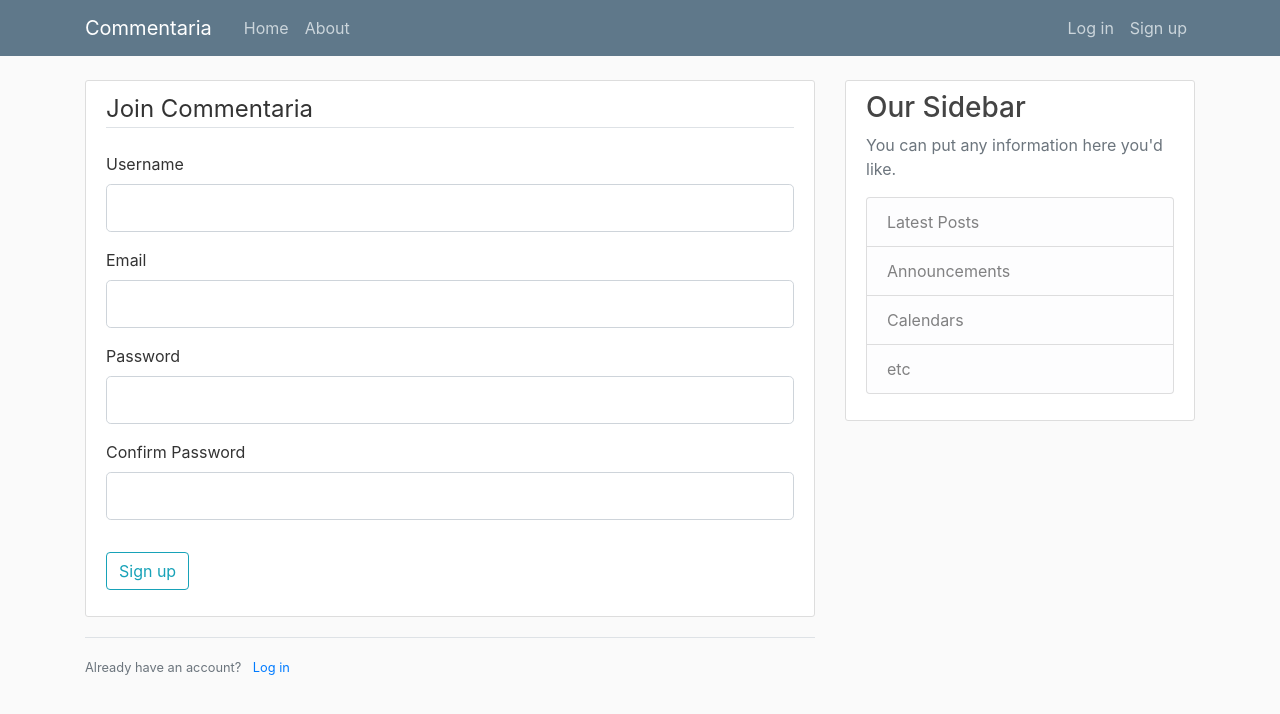
After one commit to WilliamYuhangLee/Commentaria, a Flask app: page /registration in a window 1280 px wide. The commit adds this page. Shown: the top 714 px of the page. Run offline with Flask 2, Linux system fonts and the light colour scheme; some libraries are stand-ins or nearby versions.

Commit message:
Add login, registration page; implement forms

```diff
--- /dev/null
+++ b/forms.py
@@ -0,0 +1,18 @@
+from flask_wtf import FlaskForm
+from wtforms import StringField, PasswordField, SubmitField, BooleanField
+from wtforms.validators import DataRequired, Length, Email, EqualTo
+
+
+class RegistrationForm(FlaskForm):
+    username = StringField("Username", validators=[DataRequired(), Length(min=2, max=30)])
+    email = StringField("Email", validators=[DataRequired(), Email()])
+    password = PasswordField("Password", validators=[DataRequired()])
+    confirm_password = PasswordField("Confirm Password", validators=[DataRequired(), EqualTo("password")])
+    submit = SubmitField("Sign up")
+
+
+class LoginForm(FlaskForm):
+    email = StringField("Email", validators=[DataRequired(), Email()])
+    password = PasswordField("Password", validators=[DataRequired()])
+    remember = BooleanField("Remember me")
+    submit = SubmitField("Log in")
--- /dev/null
+++ b/main.py
@@ -0,0 +1,61 @@
+from flask import Flask, render_template, url_for, flash, redirect
+from forms import RegistrationForm, LoginForm
+import sys
+
+APP_NAME = "Commentaria"
+
+app = Flask(APP_NAME)
+
+app.config["SECRET_KEY"] = "835c9d467dfb46b00af5a442c8c4a90f"
+
+posts = [
+    {
+        "author": "William Lee",
+        "title": "First Post",
+        "content": "First post!",
+        "date_posted": "Jan 1, 2018"
+    },
+    {
+        "author": "William Lee",
+        "title": "Second Post",
+        "content": "Second post!",
+        "date_posted": "Jan 2, 2018"
+    }
+]
+
+
+@app.route("/")
+@app.route("/home")
+def home():
+    return render_template("home.html", posts=posts)
+
+
+@app.route("/about")
+def about():
+    return render_template("about.html", title="About")
+
+
+@app.route("/registration", methods=["GET", "POST"])
+def register():
+    form = RegistrationForm()
+    if form.validate_on_submit():
+        flash(f"Account created for {form.username.data}!", category="success")
+        return redirect(url_for("home"))
+    return render_template("registration.html", title="Join "+APP_NAME, app_name=APP_NAME, form=form)
+
+
+@app.route("/login", methods=["GET", "POST"])
+def login():
+    form = LoginForm()
+    if form.validate_on_submit():
+        # Simulate successful login
+        if form.email.data == "admin@gmail.com" and form.password.data == "admin":
+            flash("You have been logged in!", category="success")
+            return redirect(url_for("home"))
+        else:
+            flash("Login failed. Please check your username and password", category="danger")
+    return render_template("login.html", title="Sign in to "+APP_NAME, app_name=APP_NAME, form=form)
+
+
+if __name__ == "__main__":
+    app.run()
--- a/templates/layout.html
+++ b/templates/layout.html
@@ -28,13 +28,13 @@
                 </button>
                 <div class="collapse navbar-collapse" id="navbarToggle">
                     <div class="navbar-nav mr-auto">
-                        <a class="nav-item nav-link" href="/">Home</a>
-                        <a class="nav-item nav-link" href="/about">About</a>
+                        <a class="nav-item nav-link" href="{{ url_for("home") }}">Home</a>
+                        <a class="nav-item nav-link" href="{{ url_for("about") }}">About</a>
                     </div>
                     <!-- Navbar Right Side -->
                     <div class="navbar-nav">
-                        <a class="nav-item nav-link" href="/login">Login</a>
-                        <a class="nav-item nav-link" href="/register">Register</a>
+                        <a class="nav-item nav-link" href="{{ url_for("login") }}">Log in</a>
+                        <a class="nav-item nav-link" href="{{ url_for("register") }}">Sign up</a>
                     </div>
                 </div>
             </div>
@@ -43,6 +43,15 @@
     <main role="main" class="container">
         <div class="row">
             <div class="col-md-8">
+                {% with messages = get_flashed_messages(with_categories=true) %}
+                    {% if messages %}
+                        {% for category, message in messages %}
+                            <div class="alert alert-{{ category }}">
+                                {{ message }}
+                            </div>
+                        {% endfor %}
+                    {% endif %}
+                {% endwith %}
                 {% block content %}{% endblock %}
             </div>
             <div class="col-md-4">
--- /dev/null
+++ b/templates/registration.html
@@ -0,0 +1,73 @@
+{% extends "layout.html" %}
+{% block content %}
+    <div class="content-section">
+        <form method="post" action="">
+            {{ form.hidden_tag() }}
+            <fieldset class="form-group">
+                <legend class="border-bottom mb-4">
+                    Join {{ app_name }}
+                </legend>
+                <div class="form-group">
+                    {{ form.username.label(class="form-control-label") }}
+                    {% if form.username.errors %}
+                        {{ form.username(class="form-control form-control-lg is-invalid") }}
+                        <div class="invalid-feedback">
+                            {% for error in form.username.errors %}
+                                <span>{{ error }}</span>
+                            {% endfor %}
+                        </div>
+                    {% else %}
+                    {{ form.username(class="form-control form-control-lg") }}
+                    {% endif %}
+                </div>
+                <div class="form-group">
+                    {{ form.email.label(class="form-control-label") }}
+                    {% if form.email.errors %}
+                        {{ form.email(class="form-control form-control-lg is-invalid") }}
+                        <div class="invalid-feedback">
+                            {% for error in form.email.errors %}
+                                <span>{{ error }}</span>
+                            {% endfor %}
+                        </div>
+                    {% else %}
+                    {{ form.email(class="form-control form-control-lg") }}
+                    {% endif %}
+                </div>
+                <div class="form-group">
+                    {{ form.password.label(class="form-control-label") }}
+                        {% if form.password.errors %}
+                        {{ form.password(class="form-control form-control-lg is-invalid") }}
+                        <div class="invalid-feedback">
+                            {% for error in form.password.errors %}
+                                <span>{{ error }}</span>
+                            {% endfor %}
+                        </div>
+                    {% else %}
+                    {{ form.password(class="form-control form-control-lg") }}
+                    {% endif %}
+                </div>
+                <div class="form-group">
+                    {{ form.confirm_password.label(class="form-control-label") }}
+                    {% if form.confirm_password.errors %}
+                        {{ form.confirm_password(class="form-control form-control-lg is-invalid") }}
+                        <div class="invalid-feedback">
+                            {% for error in form.confirm_password.errors %}
+                                <span>{{ error }}</span>
+                            {% endfor %}
+                        </div>
+                    {% else %}
+                    {{ form.confirm_password(class="form-control form-control-lg") }}
+                    {% endif %}
+                </div>
+            </fieldset>
+            <div class="form-group">
+                {{ form.submit(class="btn btn-outline-info") }}
+            </div>
+        </form>
+    </div>
+    <div class="border-top pt-3">
+        <small class="text-muted">
+            Already have an account? <a class="ml-2" href="{{ url_for("login") }}">Log in</a>
+        </small>
+    </div>
+{% endblock content %}
```
Also changed, not shown: app.py (deleted, +0 -30 lines), templates/login.html (added, +54 -0 lines), 1 other file.
